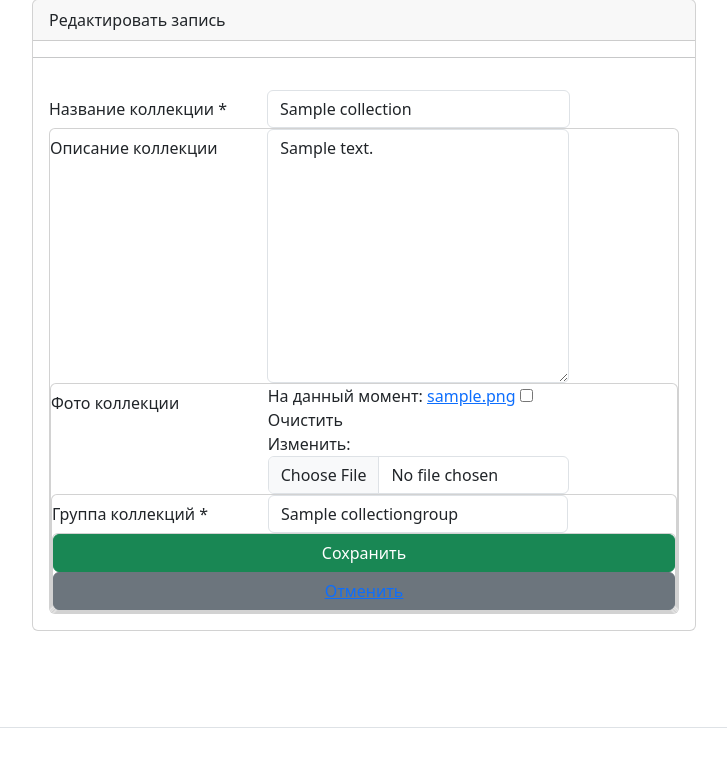
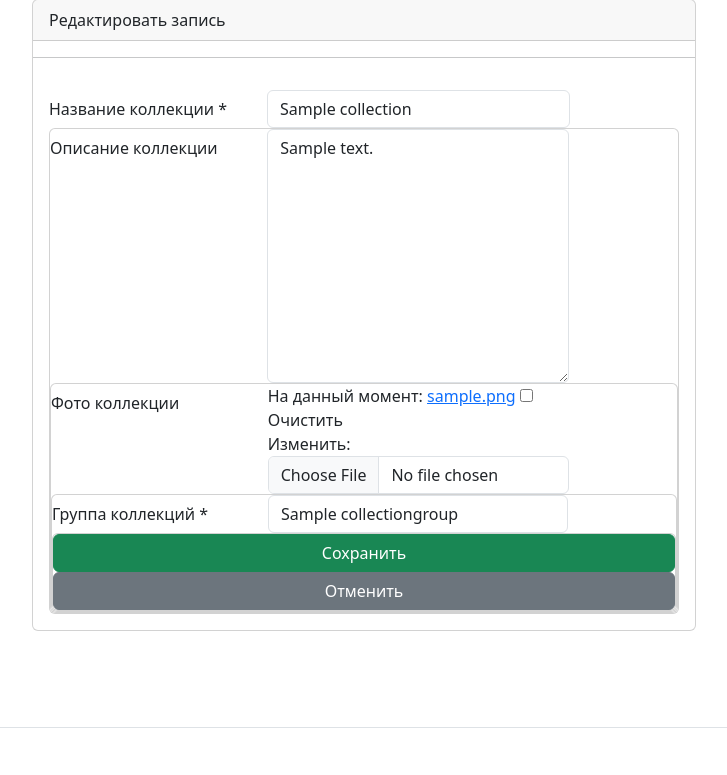
Before and after one commit to InaraShalfei/collectors, a Django app: a page that uses templates/web_collectors/new.html in a window 1280 px wide. Shown: the part 113-888 px from the top of the page, without its empty margins (276-1003 px from the left). Run offline with Django 3.2, Linux system fonts and the light colour scheme; a user stored in the database is signed in; tables that the repository leaves empty hold one stand-in row (values such as "Sample post"); some libraries are stand-ins or nearby versions.

Commit message:
Fix bugs in new.html template

```diff
--- a/templates/web_collectors/new.html
+++ b/templates/web_collectors/new.html
@@ -52,15 +52,13 @@
                         <button type="submit" class="btn btn-success">
                             Сохранить
                         </button>
-                    <button type="submit" class="btn btn-secondary">
-                    <a
+                    <a class="btn btn-secondary"
                             {% if form.instance.id %}
-                                href="{% url 'web_collectors:collection' collection.group.slug collection.id %}"
+                       href="{% url 'web_collectors:collection' collection.group.slug collection.id %}"
                             {% else %}
-                                action="{% url 'web_collectors:groups' %}"
+                       href="{% url 'web_collectors:groups' %}"
                             {% endif %}
                     >Отменить</a>
-                        </button>
                         </div>
                     </form>
                 </div>
```
